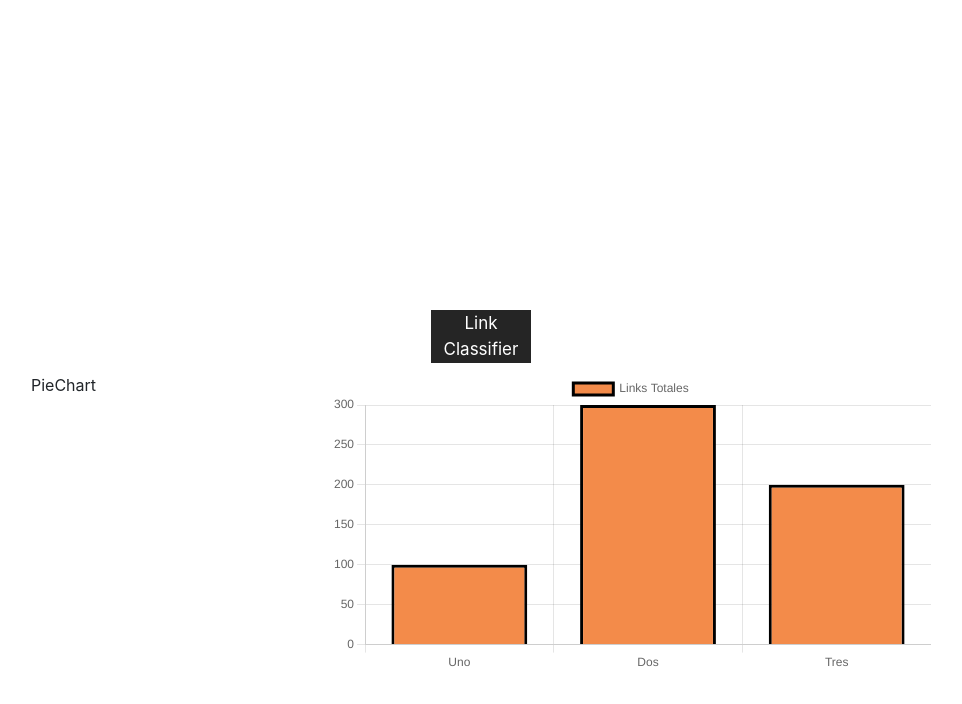
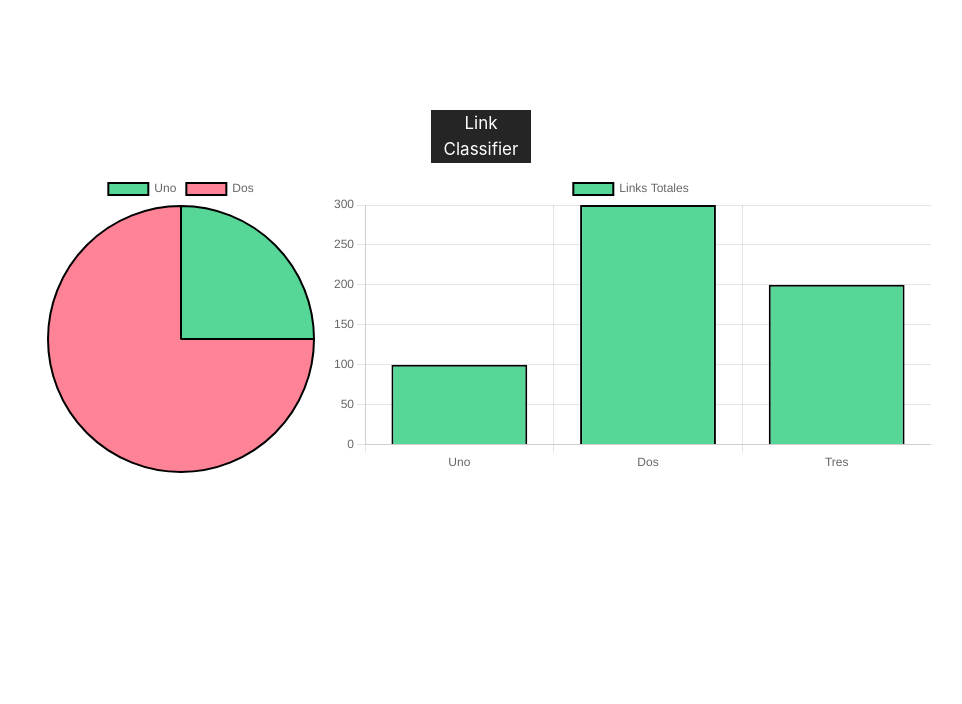
Before and after one commit to KevinGarita/Websites-classifier-by-Naive-Bayes, a React app in the folder Frontend/naive-bayes-c/: page / in a window 1280 px wide. Shown: the whole page, without its empty margins (159-1121 px from the left). Built offline with nearby package versions, Linux system fonts and the light colour scheme.

Commit message:
PieChart_0

```diff
--- a/Frontend/naive-bayes-c/src/components/ColumnCharts.js
+++ b/Frontend/naive-bayes-c/src/components/ColumnCharts.js
@@ -1,7 +1,6 @@
 import React from "react";
-import { Bar } from "react-chartjs-2";
+import { Bar } from "react-chartjs-2";// eslint-disable-next-line
 import Chart from "chart.js/auto";
-
 export const ColumnCharts = () => {
   const data = {
     labels: ["Uno", "Dos", "Tres"],
@@ -10,13 +9,11 @@ export const ColumnCharts = () => {
     datasets: [
       {
         label: "Links Totales",
-        backgroundColor: ["#f38b4a"],
+        backgroundColor: ["#56d798"],
         borderColor: "black",
-        borderWidth: "3",
+        borderWidth: "2",
         Color: "blue",
-        borderwidth: 1,
-        hoverBackgroundColor: ["#56d798", "#ff8397", "#6970d5"],
-        hoverBorderColor: "#000",
+        hoverBackgroundColor: ["#E1D625"],
         data: [100, 300, 200],
       },
     ],
--- a/Frontend/naive-bayes-c/src/components/PieChart.js
+++ b/Frontend/naive-bayes-c/src/components/PieChart.js
@@ -1,7 +1,25 @@
 import React from 'react'
+import { Pie } from "react-chartjs-2";// eslint-disable-next-line
+import Chart from "chart.js/auto";
 
 export const PieChart = () => {
-  return (
-    <div>PieChart</div>
-  )
+  const data = {
+    labels: ["Uno", "Dos"],
+    backgroundColor: "#f38b4a",
+    borderColor: "#fffff",
+    datasets: [
+      {
+        backgroundColor: ["#56d798", "#ff8397"],
+        borderColor: "black",
+        borderWidth: "2",
+        hoverBackgroundColor: ["#f38b4a"],
+        data: [100, 300],
+      },
+    ],
+  };
+  const opciones = {
+    maintainAspectRatio: false,
+    responsive: true,
+  };
+  return <Pie data={data} options={opciones} />;
 }
--- a/Frontend/naive-bayes-c/src/css/Classifier.css
+++ b/Frontend/naive-bayes-c/src/css/Classifier.css
@@ -5,7 +5,7 @@
   justify-content: center;
   align-items: center;
   width: auto;
-  margin-top: 300px;
+  margin-top: 100px;
 }
 .colum-chart {
   width: 600px;
```
